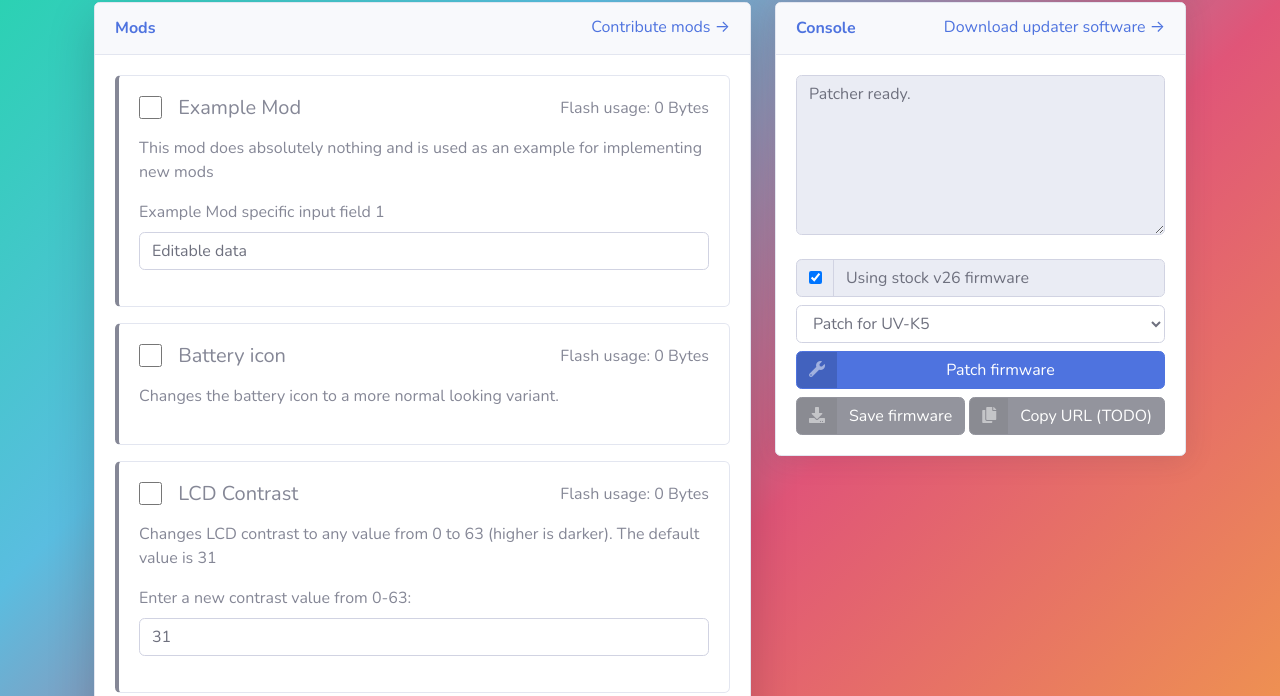
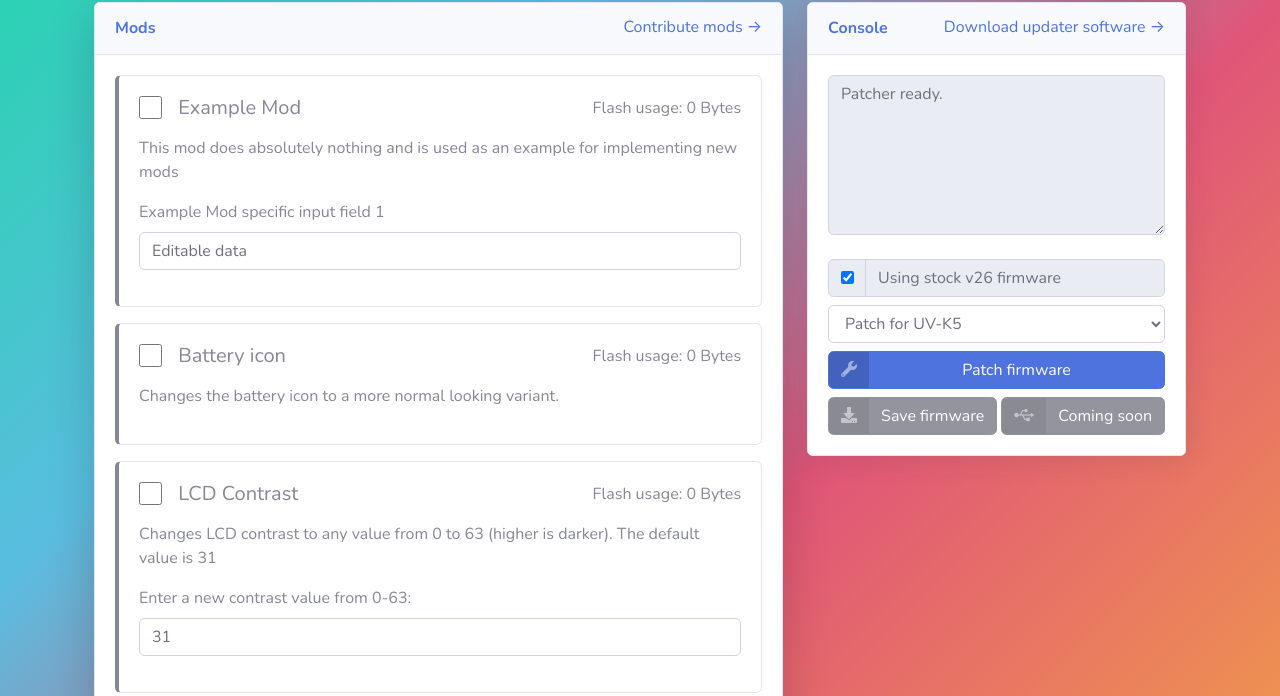
Before and after one commit to whosmatt/uvmod, a plain HTML site: page index.html in a window 1280 px wide. Shown: the part 104-800 px from the top of the page. Drawn offline with Linux system fonts and the light colour scheme.

Commit message:
dropped URL feature due to url length restrictions

```diff
--- a/index.html
+++ b/index.html
@@ -237,11 +237,11 @@
                       </span>
                       <span class="text w-100">Save firmware</span>
                     </a>
-                    <a id="copyURLButton" class="btn btn-dark btn-icon-split disabled">
+                    <a id="flashButton" class="btn btn-dark btn-icon-split disabled">
                       <span class="icon text-white-50">
-                        <i class="fas fa-copy"></i>
+                        <i class="fab fa-usb"></i>
                       </span>
-                      <span class="text w-100">Copy URL (TODO)</span>
+                      <span class="text w-100">Coming soon</span>
                     </a>
                   </div>
                 </div>
```
